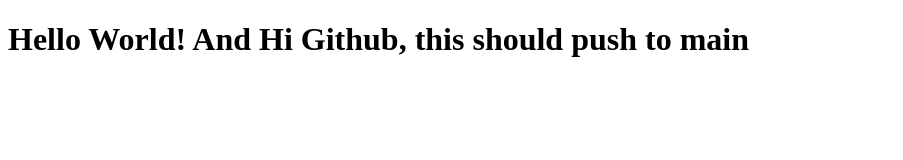
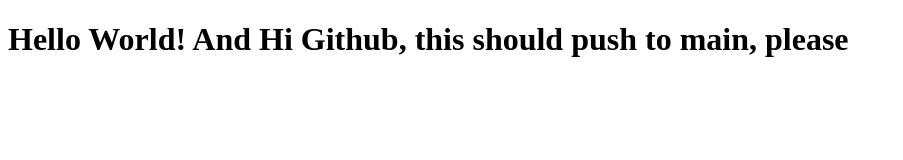
Before and after one commit to Lyle15/mywebsite, a plain HTML site: page index.html in a window 1280 px wide. Shown: the whole page, without its empty margins (0-903 px from the left). Drawn offline with Linux system fonts and the light colour scheme.

Commit message:
should just go to main, please

```diff
--- a/index.html
+++ b/index.html
@@ -1,6 +1,6 @@
 <!DOCTYPE html>
 <html>
   <body>
-    <h1>Hello World! And Hi Github, this should push to main</h1>
+    <h1>Hello World! And Hi Github, this should push to main, please</h1>
   </body>
 </html>
```
